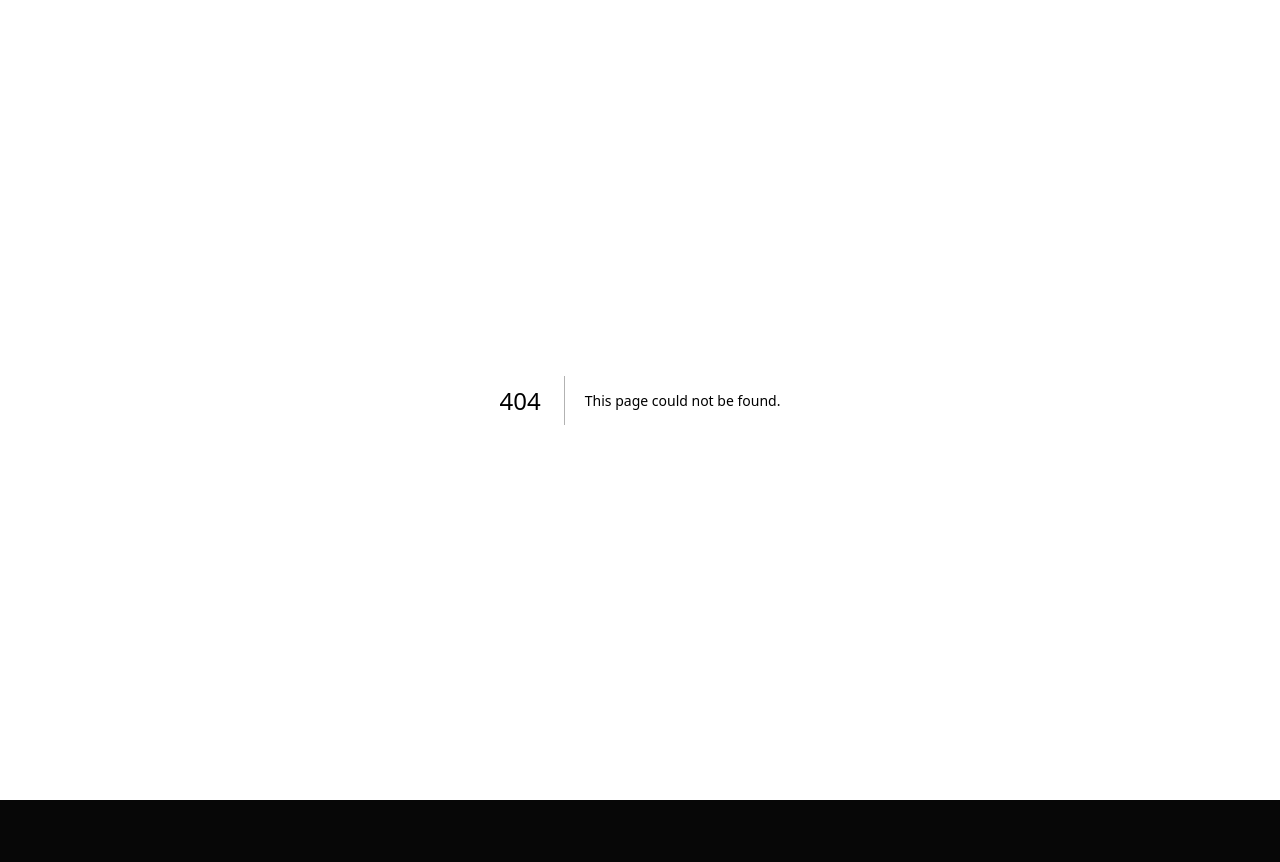
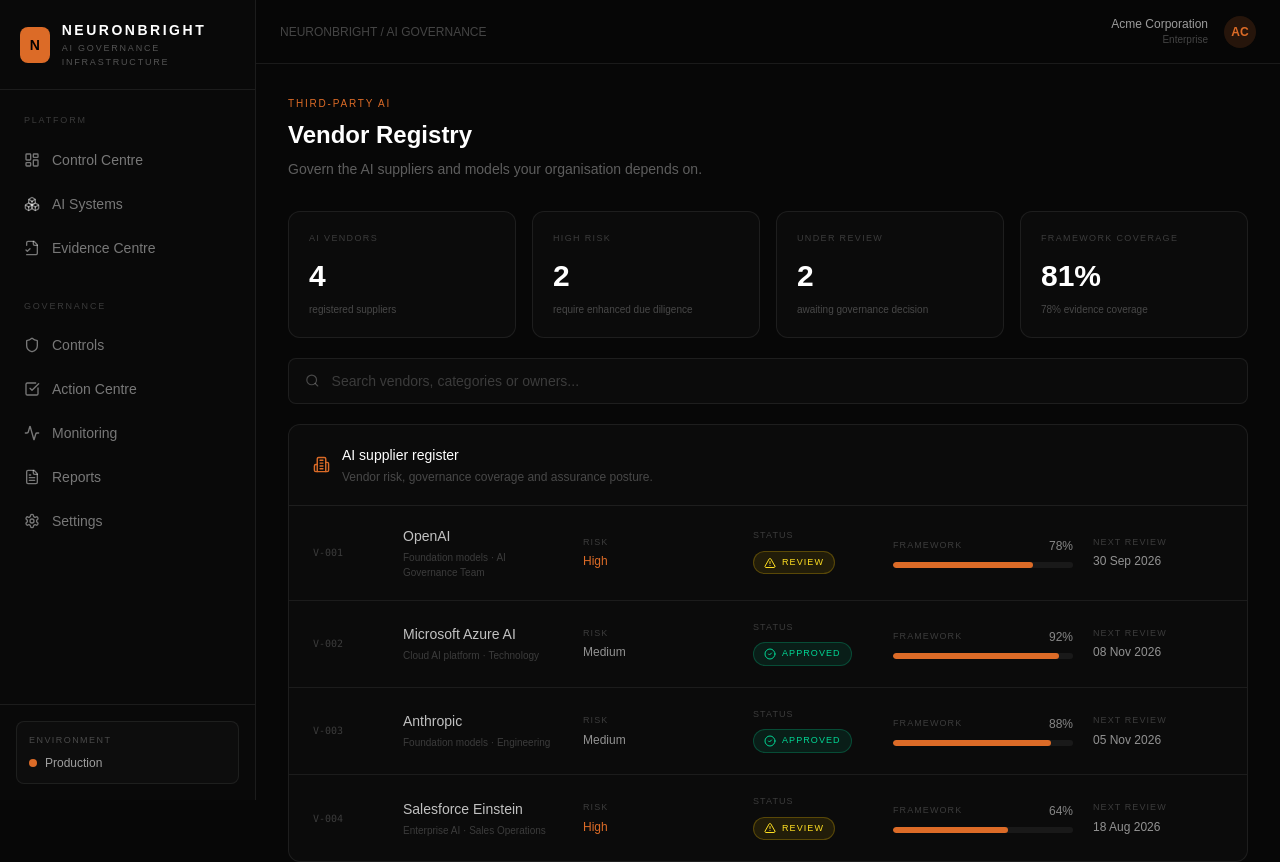
Before and after one commit to jasb-to/neuronbright, a Next.js app: page /vendors in a window 1280 px wide. Before the commit this address had no page. Shown: the top 862 px of the page. Before the commit the page ends 800 px from the top, so only its background shows below. Built offline with nearby package versions, Linux system fonts and the light colour scheme.

Commit message:
Add AI vendor registry

```diff
--- /dev/null
+++ b/app/vendors/page.tsx
@@ -0,0 +1,90 @@
+"use client";
+
+import { useMemo, useState } from "react";
+import { AlertTriangle, Building2, CheckCircle2, Search, ShieldCheck } from "lucide-react";
+import { AppShell } from "@/components/app-shell";
+import { loadVendors, saveVendors, type AIVendor, type VendorStatus } from "@/lib/vendor-store";
+
+function VendorStatusBadge({ status }: { status: VendorStatus }) {
+  const config = {
+    Approved: ["border-emerald-400/25 bg-emerald-400/10 text-emerald-400", CheckCircle2],
+    Review: ["border-yellow-400/25 bg-yellow-400/10 text-yellow-300", AlertTriangle],
+    Blocked: ["border-[#dc6b27]/30 bg-[#dc6b27]/10 text-[#dc6b27]", AlertTriangle],
+  } as const;
+  const [classes, Icon] = config[status];
+  return <span className={`inline-flex items-center gap-1.5 rounded-full border px-2.5 py-1 text-[9px] uppercase tracking-[0.12em] ${classes}`}><Icon size={12}/>{status}</span>;
+}
+
+export default function VendorsPage() {
+  const [vendors, setVendors] = useState<AIVendor[]>(loadVendors);
+  const [query, setQuery] = useState("");
+
+  const filtered = useMemo(() => vendors.filter((vendor) => `${vendor.name} ${vendor.category} ${vendor.owner}`.toLowerCase().includes(query.toLowerCase())), [vendors, query]);
+  const highRisk = vendors.filter((v) => v.risk === "High").length;
+  const underReview = vendors.filter((v) => v.status === "Review").length;
+  const avgCoverage = vendors.length ? Math.round(vendors.reduce((s, v) => s + v.frameworkCoverage, 0) / vendors.length) : 0;
+  const avgEvidence = vendors.length ? Math.round(vendors.reduce((s, v) => s + v.evidence, 0) / vendors.length) : 0;
+
+  function cycleStatus(id: string) {
+    setVendors(saveVendors(vendors.map((vendor) => {
+      if (vendor.id !== id) return vendor;
+      const next: VendorStatus = vendor.status === "Approved" ? "Review" : vendor.status === "Review" ? "Blocked" : "Approved";
+      return { ...vendor, status: next };
+    })));
+  }
+
+  return (
+    <AppShell>
+      <div className="mx-auto max-w-[1450px] px-6 py-8 xl:px-8">
+        <div className="flex flex-col justify-between gap-5 sm:flex-row sm:items-end">
+          <div>
+            <p className="text-[10px] uppercase tracking-[0.18em] text-[#dc6b27]">Third-party AI</p>
+            <h1 className="mt-2 text-2xl font-semibold">Vendor Registry</h1>
+            <p className="mt-2 text-sm text-white/35">Govern the AI suppliers and models your organisation depends on.</p>
+          </div>
+        </div>
+
+        <div className="mt-8 grid gap-4 sm:grid-cols-2 lg:grid-cols-4">
+          {[
+            ["AI vendors", vendors.length, "registered suppliers"],
+            ["High risk", highRisk, "require enhanced due diligence"],
+            ["Under review", underReview, "awaiting governance decision"],
+            ["Framework coverage", `${avgCoverage}%`, `${avgEvidence}% evidence coverage`],
+          ].map(([label, value, detail]) => (
+            <div key={label} className="rounded-xl border border-white/[0.08] bg-[#0b0b0b] p-5">
+              <p className="text-[9px] uppercase tracking-[0.15em] text-white/20">{label}</p>
+              <p className="mt-3 text-3xl font-semibold">{value}</p>
+              <p className="mt-2 text-[10px] text-white/25">{detail}</p>
+            </div>
+          ))}
+        </div>
+
+        <div className="mt-5 flex items-center gap-3 rounded-lg border border-white/[0.08] bg-[#0b0b0b] px-4 py-3"><Search size={15} className="text-white/25"/><input value={query} onChange={(e) => setQuery(e.target.value)} placeholder="Search vendors, categories or owners..." className="w-full bg-transparent text-sm text-white outline-none placeholder:text-white/20"/></div>
+
+        <section className="mt-5 overflow-hidden rounded-xl border border-white/[0.08] bg-[#0b0b0b]">
+          <div className="flex items-center gap-3 border-b border-white/[0.08] px-6 py-5"><Building2 size={17} className="text-[#dc6b27]"/><div><p className="text-sm font-medium">AI supplier register</p><p className="mt-1 text-xs text-white/25">Vendor risk, governance coverage and assurance posture.</p></div></div>
+          <div className="divide-y divide-white/[0.07]">
+            {filtered.map((vendor) => (
+              <div key={vendor.id} className="px-6 py-5">
+                <div className="grid gap-5 lg:grid-cols-[70px_1fr_150px_120px_180px_130px] lg:items-center">
+                  <span className="font-mono text-[10px] text-white/20">{vendor.id}</span>
+                  <div><p className="text-sm font-medium text-white/75">{vendor.name}</p><p className="mt-1 text-[10px] text-white/20">{vendor.category} · {vendor.owner}</p></div>
+                  <div><p className="text-[9px] uppercase tracking-[0.12em] text-white/20">Risk</p><p className={`mt-1 text-xs ${vendor.risk === "High" ? "text-[#dc6b27]" : "text-white/55"}`}>{vendor.risk}</p></div>
+                  <button type="button" onClick={() => cycleStatus(vendor.id)} className="text-left"><p className="text-[9px] uppercase tracking-[0.12em] text-white/20">Status</p><div className="mt-2"><VendorStatusBadge status={vendor.status}/></div></button>
+                  <div><div className="flex items-center justify-between"><span className="text-[9px] uppercase tracking-[0.12em] text-white/20">Framework</span><span className="text-xs text-white/50">{vendor.frameworkCoverage}%</span></div><div className="mt-2 h-1.5 overflow-hidden rounded-full bg-white/[0.06]"><div className="h-full rounded-full bg-[#dc6b27]" style={{ width: `${vendor.frameworkCoverage}%` }}/></div></div>
+                  <div><p className="text-[9px] uppercase tracking-[0.12em] text-white/20">Next review</p><p className="mt-1 text-xs text-white/55">{vendor.nextReview}</p></div>
+                </div>
+              </div>
+            ))}
+            {!filtered.length && <div className="px-6 py-12 text-center text-sm text-white/30">No vendors match your search.</div>}
+          </div>
+        </section>
+
+        <div className="mt-5 grid gap-5 md:grid-cols-2">
+          <div className="rounded-xl border border-[#dc6b27]/20 bg-[#dc6b27]/[0.04] p-6"><div className="flex items-start gap-4"><ShieldCheck size={19} className="mt-0.5 text-[#dc6b27]"/><div><p className="text-sm font-medium">Vendor governance signal</p><p className="mt-2 text-xs leading-5 text-white/30">{underReview} supplier{underReview === 1 ? " is" : "s are"} currently under review. High-risk vendors should have current contracts, security evidence and AI-specific due diligence before approval.</p></div></div></div>
+          <div className="rounded-xl border border-white/[0.08] bg-[#0b0b0b] p-6"><p className="text-[9px] uppercase tracking-[0.15em] text-white/20">What NEURONBRIGHT tracks</p><div className="mt-4 grid gap-3 sm:grid-cols-2"><span className="text-xs text-white/45">Supplier ownership</span><span className="text-xs text-white/45">AI systems using supplier</span><span className="text-xs text-white/45">Framework coverage</span><span className="text-xs text-white/45">Evidence posture</span><span className="text-xs text-white/45">Approval status</span><span className="text-xs text-white/45">Review cadence</span></div></div>
+        </div>
+      </div>
+    </AppShell>
+  );
+}
```
